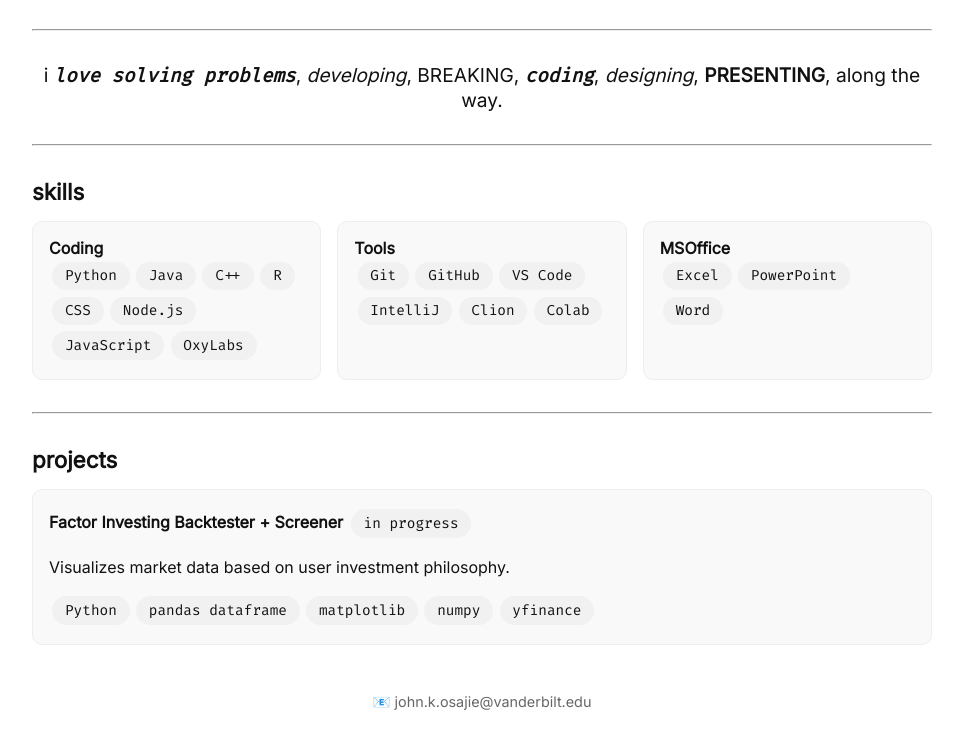
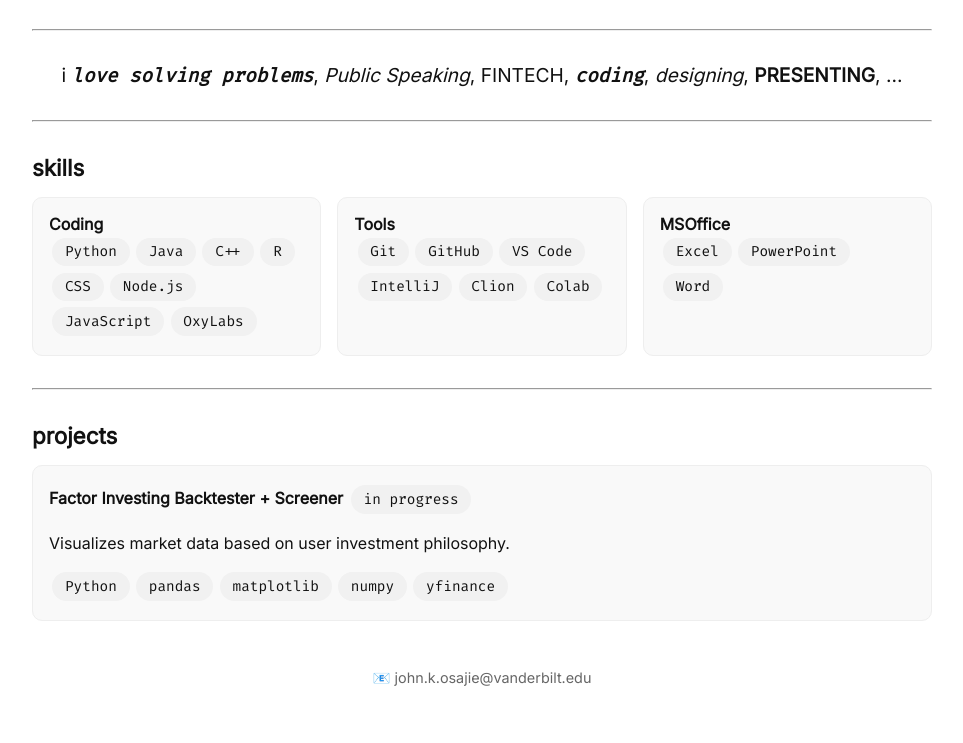
Before and after one commit to JohnOsajie/JohnOsajie.github.io, a plain HTML site: page index.html in a window 1280 px wide. Shown: the part 237-980 px from the top of the page, without its empty margins (158-1121 px from the left). After the commit the page ends 956 px from the top, so only its background shows below. Drawn offline with nearby package versions, Linux system fonts and the light colour scheme.

Commit message:
Update index.html

```diff
--- a/index.html
+++ b/index.html
@@ -70,11 +70,17 @@
       gap: 1rem;
     }
 
-    .card {
+     .card {
       border: 1px solid #eee;
       border-radius: 10px;
       padding: 1rem;
       background: #f9f9f9;
+      transition: transform 0.2s ease-in-out, box-shadow 0.2s ease-in-out;
+    }
+
+    .card:hover {
+      transform: scale(1.03);
+      box-shadow: 0 4px 12px rgba(0, 0, 0, 0.1);
     }
 
     .tag {
@@ -112,7 +118,7 @@
   <hr>
 
   <p class="subtitle">
-    i <span class="highlighted">love solving problems</span>, <em>developing</em>, BREAKING, <span class="highlighted">coding</span>, <em>designing</em>, <strong>PRESENTING</strong>, along the way.
+    i <span class="highlighted">love solving problems</span>, <em>Public Speaking</em>, FINTECH, <span class="highlighted">coding</span>, <em>designing</em>, <strong>PRESENTING</strong>, ...
   </p>
 
   <hr>
@@ -143,7 +149,7 @@
       <div class="card">
         <strong>Factor Investing Backtester + Screener</strong> <span class="tag">in progress</span>
         <p>Visualizes market data based on user investment philosophy.</p>
-        <span class="tag">Python</span><span class="tag">pandas dataframe</span><span class="tag">matplotlib</span><span class="tag">numpy</span><span class="tag">yfinance</span>
+        <span class="tag">Python</span><span class="tag">pandas</span><span class="tag">matplotlib</span><span class="tag">numpy</span><span class="tag">yfinance</span>
       </div>
     </div>
   </div>
```
